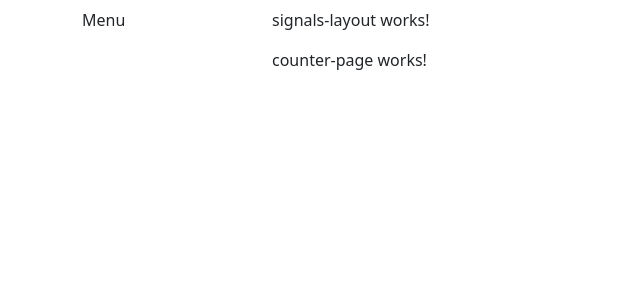
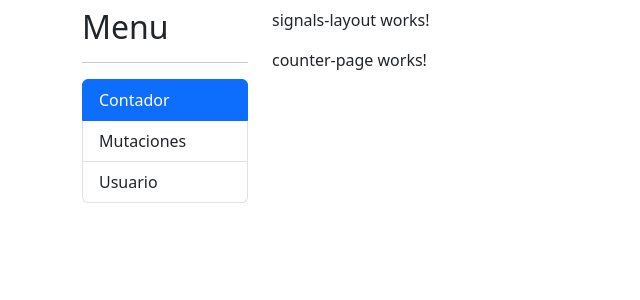
Before and after one commit to geovannysalvador/direvtiveSignals, an Angular app: page /signals/counter in a window 1280 px wide. Shown: the top 300 px of the page, without its empty margins (0-640 px from the left). Built offline with nearby package versions, Linux system fonts and the light colour scheme.

Commit message:
side menu implementation

```diff
--- /dev/null
+++ b/src/app/signals/components/side-menu/side-menu.component.css
@@ -0,0 +1,8 @@
+li{
+  cursor: pointer;
+  transition: 0.8s all;
+  -webkit-transition: 0.8s all;
+  -moz-transition: 0.8s all;
+  -ms-transition: 0.8s all;
+  -o-transition: 0.8s all;
+}
--- /dev/null
+++ b/src/app/signals/components/side-menu/side-menu.component.html
@@ -0,0 +1,8 @@
+<ul class="list-group">
+  <li *ngFor="let item of menuItems"
+      [routerLink]="[item.route]"
+      routerLinkActive="active"
+      class="list-group-item">
+    {{item.title}}
+  </li>
+</ul>
--- /dev/null
+++ b/src/app/signals/components/side-menu/side-menu.component.ts
@@ -0,0 +1,21 @@
+import { Component } from '@angular/core';
+
+interface MenuItem{
+  title:string;
+  route:string;
+}
+
+@Component({
+  selector: 'signals-side-menu',
+  templateUrl: './side-menu.component.html',
+  styleUrls: ['./side-menu.component.css']
+})
+export class SideMenuComponent {
+
+  public menuItems:MenuItem[] = [
+    {title: 'Contador', route: 'counter'},
+    {title: 'Mutaciones', route: 'properties'},
+    {title: 'Usuario', route: 'user-info'},
+  ]
+
+}
--- a/src/app/signals/layout/signals-layout/signals-layout.component.html
+++ b/src/app/signals/layout/signals-layout/signals-layout.component.html
@@ -1,6 +1,8 @@
 <div class="row mt-2">
   <div class="col-2">
-    Menu
+    <h2>Menu</h2>
+    <hr>
+    <signals-side-menu></signals-side-menu>
   </div>
 
   <div class="col-10">
--- a/src/app/signals/signals.module.ts
+++ b/src/app/signals/signals.module.ts
@@ -5,6 +5,7 @@
 import { CounterPageComponent } from './pages/counter-page/counter-page.component';
 import { UserInfoPageComponent } from './pages/user-info-page/user-info-page.component';
 import { PropertiesPageComponent } from './pages/properties-page/properties-page.component';
+import { SideMenuComponent } from './components/side-menu/side-menu.component';
 
 
 
@@ -13,7 +14,8 @@
     SignalsLayoutComponent,
     CounterPageComponent,
     UserInfoPageComponent,
-    PropertiesPageComponent
+    PropertiesPageComponent,
+    SideMenuComponent
   ],
   imports: [
     CommonModule,
```
